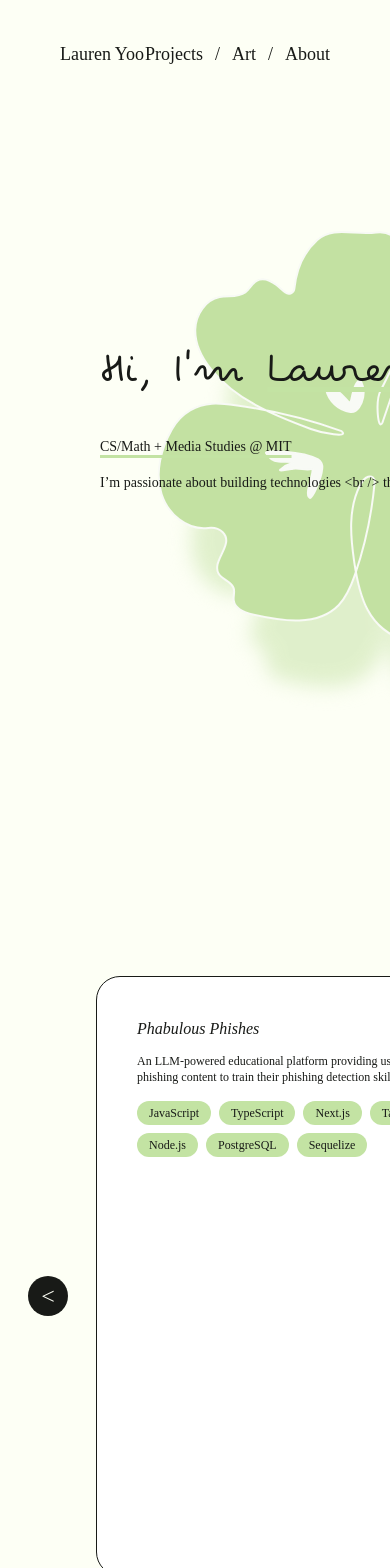
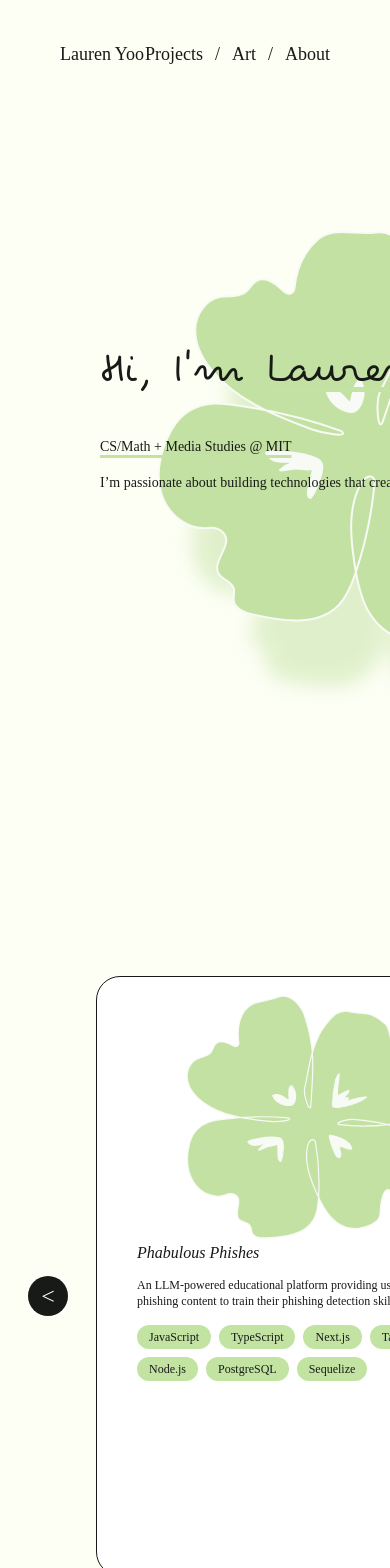
Before and after one commit to laureny17/portfolio, a Next.js app: page / in a window 390 px wide. Shown: the top 1568 px of the page. Built offline with nearby package versions, Linux system fonts and the light colour scheme; a web font is replaced by a local one.

Commit message:
changed carousel to be able to display multiple pictures at a time, switching automatically

```diff
--- a/public/assets/projectCards.tsx
+++ b/public/assets/projectCards.tsx
@@ -2,7 +2,7 @@ type ProjectCard = {
   id: number;
   title: string;
   description: string;
-  image: string;
+  image: string[];
   tags: string[];
   isComplete: boolean;
 };
@@ -13,7 +13,7 @@ export const projectCards: ProjectCard[] = [
     title: "Phabulous Phishes",
     description:
       "An LLM-powered educational platform providing users with simulated phishing content to train their phishing detection skills.",
-    image: "",
+    image: [],
     tags: [
       "JavaScript",
       "TypeScript",
@@ -30,7 +30,7 @@ export const projectCards: ProjectCard[] = [
     title: "Massive Intake of Tap: A Water Tour",
     description:
       "A private water fountain exploration challenge for friends. Track discovered fountains around MIT's campus, rate their freshness and taste to develop your personalized water fountain tier list generated from your reviews, and compete against friends on a personal leaderboard——because hydration should be fun.",
-    image: "/placeholder.svg?height=300&width=500",
+    image: ["/placeholder.svg?height=300&width=500"],
     tags: ["Angular", "Node.js", "Express.js", "MongoDB"],
     isComplete: false,
   },
@@ -39,7 +39,7 @@ export const projectCards: ProjectCard[] = [
     title: "Dam Campus",
     description:
       "An interactive campus map and social networking fusion website. Navigate the halls of MIT's campus with your selected beaver avatar and click on buildings' buttons to view posts from other students about their experiences there!",
-    image: "/placeholder.svg?height=300&width=500",
+    image: ["/placeholder.svg?height=300&width=500"],
     tags: ["React", "Node.js", "Express.js", "MongoDB", "Render"],
     isComplete: true,
   },
@@ -48,7 +48,7 @@ export const projectCards: ProjectCard[] = [
     title: "Desktop Duck",
     description:
       "A small experimental desktop virtual pet app with self-drawn animated assets. The more windows you have open on your screen, the more frantically your duck will move around!",
-    image: "/assets/DesktopDuck.png",
+    image: ["/assets/DesktopDuck.png", "/assets/Clover.svg"],
     tags: ["JavaScript", "Electron"],
     isComplete: true,
   },
@@ -56,7 +56,11 @@ export const projectCards: ProjectCard[] = [
     id: 5,
     title: "This Portfolio",
     description: "You are here!",
-    image: "/assets/DesktopDuck.png",
+    image: [
+      "/assets/portfolio1.png",
+      "/assets/portfolio2.png",
+      "/assets/portfolio3.png",
+    ],
     tags: ["Typescript", "Next.js", "Tailwind CSS", "Vercel"],
     isComplete: true,
   },
--- a/src/app/about/page.tsx
+++ b/src/app/about/page.tsx
@@ -26,7 +26,7 @@ export default function About() {
           {/* profile pic */}
           <div className="w-32 h-32 rounded-lg overflow-hidden">
             <Image
-              src="/assets/ProfilePhoto.jpeg" // replace later
+              src="/assets/ProfilePhoto.jpeg"
               alt="Profile Picture"
               width={128}
               height={128}
--- a/src/app/page.tsx
+++ b/src/app/page.tsx
@@ -128,7 +128,7 @@ export default function Home() {
             CS/Math + Media Studies @ MIT
           </p>
           <p className="text-sm sm:text-base md:text-lg lg:text-xl">
-            {`I’m passionate about building technologies <br />
+            {`I’m passionate about building technologies\n
             that create meaningful experiences!`}
           </p>
         </div>
@@ -139,7 +139,7 @@ export default function Home() {
         className="w-full py-16 row-start-3"
         id="projects"
       >
-        <div className="max-w-7xl mx-auto px-6">
+        <div className="w-full max-w-7xl mx-auto px-6">
           <Carousel cards={projectCards} />
         </div>
       </section>
--- a/src/components/carousel.tsx
+++ b/src/components/carousel.tsx
@@ -8,9 +8,64 @@ type Card = {
   id: number;
   title: string;
   description: string;
-  image: string;
+  image: string[];
   tags: string[];
   isComplete: boolean;
+};
+
+const Card = ({ card }: { card: Card }) => {
+  const [imageIndex, setImageIndex] = useState(0);
+
+  useEffect(() => {
+    if (Array.isArray(card.image)) {
+      const interval = setInterval(() => {
+        setImageIndex((prev) => (prev + 1) % card.image.length);
+      }, 3000);
+
+      return () => clearInterval(interval);
+    }
+  }, [card.image]);
+
+  return (
+    <div className="w-1/2 px-3">
+      <div className="rounded-3xl border border-[var(--black)] p-10 h-150 overflow-scroll bg-white">
+        {card.image && (
+          <div className="mb-6 rounded-xl max-w-[300px] h-[200px] mx-auto items-center flex justify-center">
+            <Image
+              src={card.image[imageIndex] || "/assets/Clover.svg"}
+              alt={card.title}
+              width={300}
+              height={200}
+              className="items-center object-contain transition-transform hover:scale-105 duration-300"
+            />
+          </div>
+        )}
+        <p className="text-base sm:text-lg md:text-xl lg:text-2xl pb-3 italic">
+          {card.title}
+        </p>
+        <p className="text-xs sm:text-sm md:text-base lg:text-lg pb-4">
+          {card.description}
+        </p>
+
+        {/* tags */}
+        <div className="flex flex-wrap gap-2">
+          {card.tags.map((tag) => (
+            <span
+              key={tag}
+              className="text-xs sm:text-xs md:text-sm lg:text-base px-3 py-1 bg-[var(--accent)] text-[var(--black)] rounded-full flex items-center"
+            >
+              {tag}
+            </span>
+          ))}
+          {!card.isComplete && (
+            <span className="text-xs sm:text-xs md:text-sm lg:text-base px-3 py-1 text-[var(--black)] rounded-full border-2 border-[var(--accent)] leading-none flex items-center">
+              WIP
+            </span>
+          )}
+        </div>
+      </div>
+    </div>
+  );
 };
 
 const Carousel = ({ cards }: { cards: Card[] }) => {
@@ -85,51 +140,12 @@ const Carousel = ({ cards }: { cards: Card[] }) => {
         <div
           className="flex transition-transform duration-500 ease-in-out"
           style={{
-            transform: `translateX(-${((currentIndex * 1) / 3) * 100}%)`,
+            transform: `translateX(-${currentIndex * (100 / cards.length)}%)`,
             width: `${cards.length * 50}%`, // Each card takes up 50% of container
           }}
         >
           {cards.map((card) => (
-            <div key={card.id} className="w-1/2 px-3">
-              {" "}
-              {/* Changed from w-full to w-1/2 */}
-              <div className="rounded-3xl border border-[var(--black)] p-10 h-150 overflow-scroll bg-white">
-                {card.image && (
-                  <div className="mb-6 rounded-xl max-w-[500px] mx-auto items-center flex justify-center">
-                    <Image
-                      src={card.image || "/assets/Clover.svg"}
-                      alt={card.title}
-                      width={300}
-                      height={200}
-                      className="items-center object-contain transition-transform hover:scale-105 duration-300"
-                    />
-                  </div>
-                )}
-                <p className="text-base sm:text-lg md:text-xl lg:text-2xl pb-3 italic">
-                  {card.title}
-                </p>
-                <p className="text-xs sm:text-sm md:text-base lg:text-lg pb-4">
-                  {card.description}
-                </p>
-
-                {/* tags */}
-                <div className="flex flex-wrap gap-2">
-                  {card.tags.map((tag) => (
-                    <span
-                      key={tag}
-                      className="text-xs sm:text-xs md:text-sm lg:text-base px-3 py-1 bg-[var(--accent)] text-[var(--black)] rounded-full flex items-center"
-                    >
-                      {tag}
-                    </span>
-                  ))}
-                  {!card.isComplete && (
-                    <span className="text-xs sm:text-xs md:text-sm lg:text-base px-3 py-1 text-[var(--black)] rounded-full border-2 border-[var(--accent)] leading-none flex items-center">
-                      WIP
-                    </span>
-                  )}
-                </div>
-              </div>
-            </div>
+            <Card key={card.id} card={card} />
           ))}
         </div>
       </div>
```
